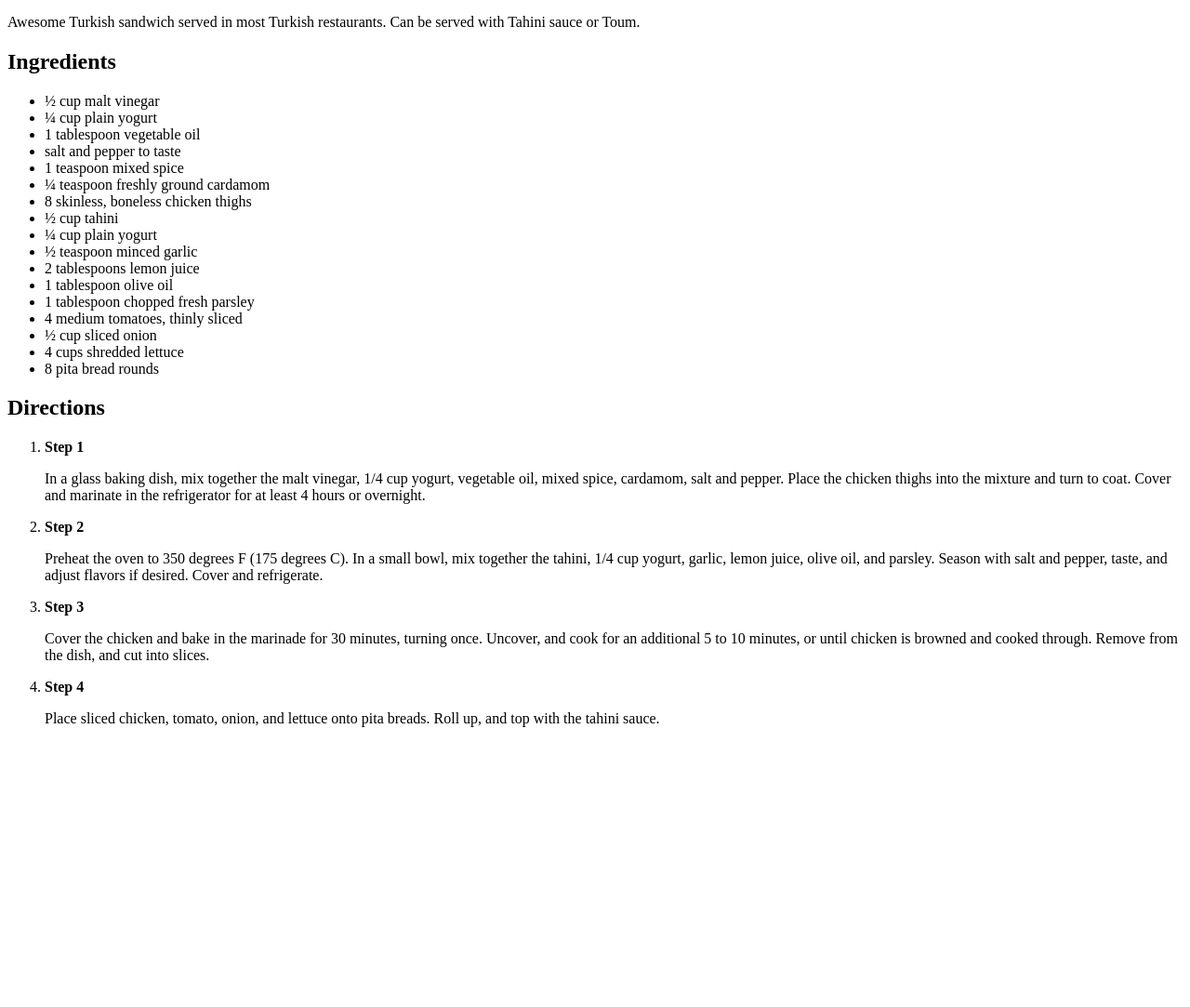
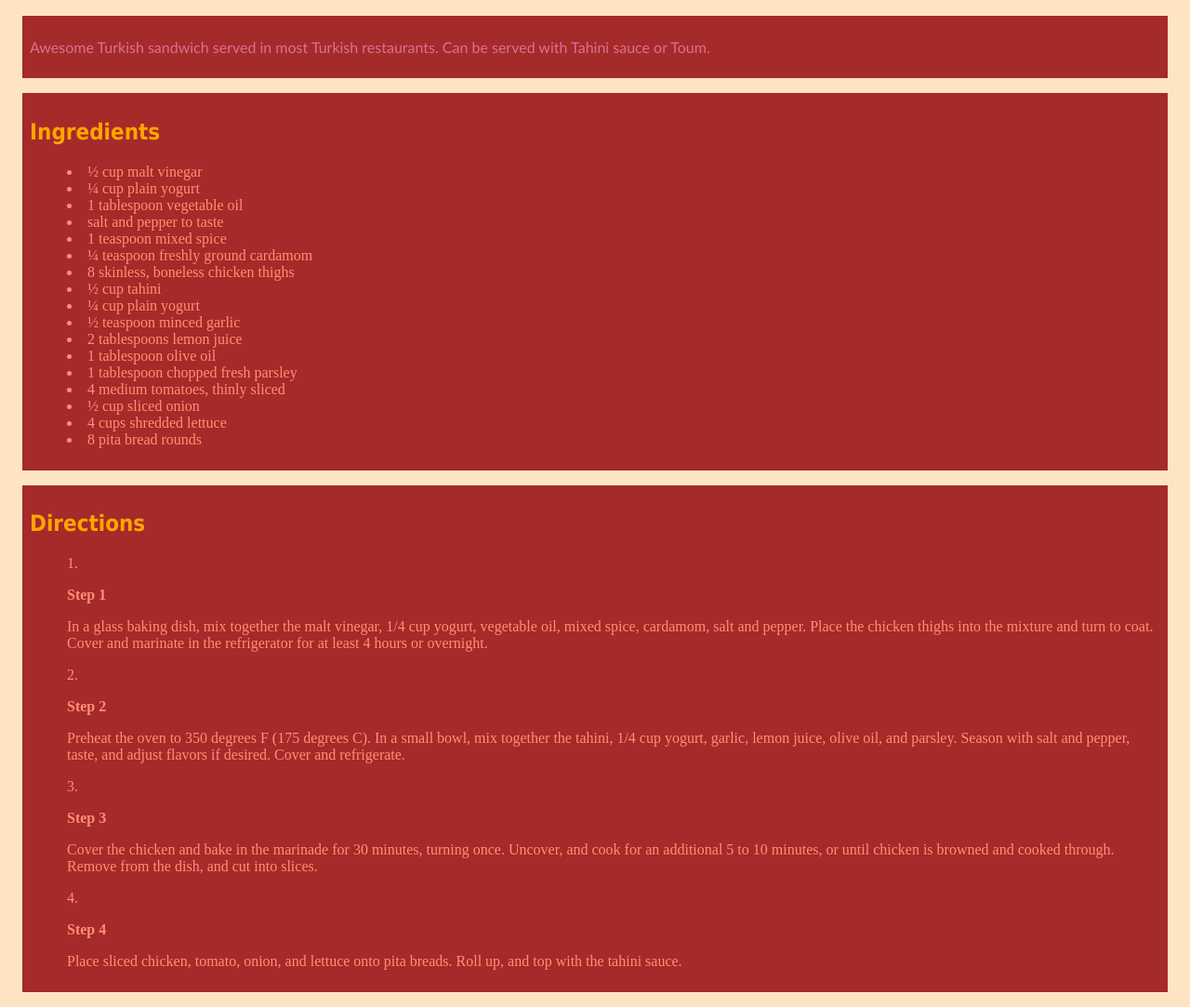
Before and after one commit to Reuver/odin-recipes, a plain HTML site: page recipes/doner.html in a window 1280 px wide. Shown: the part 150-1233 px from the top of the page at 93% size. Before the commit the page ends 948 px from the top, so only its background shows below. Drawn offline with Linux system fonts and the light colour scheme.

Commit message:
Stylize the pages
Created a CSS file and stylized the pages.

```diff
--- a/recipes/doner.html
+++ b/recipes/doner.html
@@ -3,12 +3,16 @@
     <head>
         <meta charset="UTF-8">
         <title>Chicken Doner Kebab</title>
+        <link rel="stylesheet" href="../styles/styles.css">
     </head>
     <body>
         <h1>Chicken Doner Kebab</h1>
         <img src="../images/doner.webp" alt="image of doner kebab">
-        <h2>Description</h2>
+        <h2 >Description</h2>
+        <div class="desc">
             <p>Awesome Turkish sandwich served in most Turkish restaurants. Can be served with Tahini sauce or Toum.</p>
+        </div>
+            <div class="ingrs">
                 <h2>Ingredients</h2>
             <ul>
                 <li>½ cup malt vinegar</li>
@@ -29,6 +33,8 @@
                 <li>4 cups shredded lettuce</li>
                 <li>8 pita bread rounds</li>
             </ul>
+        </div>
+        <div class="directs">
             <h2>Directions</h2>
             <ol>
                 <li><p><strong>Step 1</strong></p>
@@ -57,5 +63,6 @@
                     </p>
                 </li>
             </ol>
+        </div>
     </body>
 </html>
--- /dev/null
+++ b/styles/styles.css
@@ -0,0 +1,44 @@
+body {
+    background-color: bisque;
+}
+
+h1,h2 {
+    color: orange;
+    font-family: 'Tahoma', 'Arial', 'sans-serif';
+}
+
+.links {
+    color: red;
+}
+
+ol, ul {
+    color: #ff9071;
+}
+
+.desc {
+    color: palevioletred;
+    font-family: 'Trebuchet MS', 'Arial', 'sans-serif';
+    margin: 16px;
+    background-color: brown;
+    padding: 8px;
+    list-style-position: inside;
+}
+
+.ingrs {
+    margin: 16px;
+    background-color: brown;
+    padding: 8px;
+    list-style-position: inside;
+}
+
+.directs {
+    margin: 16px;
+    background-color: brown;
+    padding: 8px;
+    list-style-position: inside;
+    list-style-type: none;
+}
+
+img {
+    margin-left: 25%;
+}
```
Also changed, not shown: index.html (+2 -1 lines), recipes/frenchfries.html (+8 -1 lines), recipes/poachedeggs.html (+7 -0 lines), 1 other file. Lines whose indentation alone changed are shown as unchanged.
